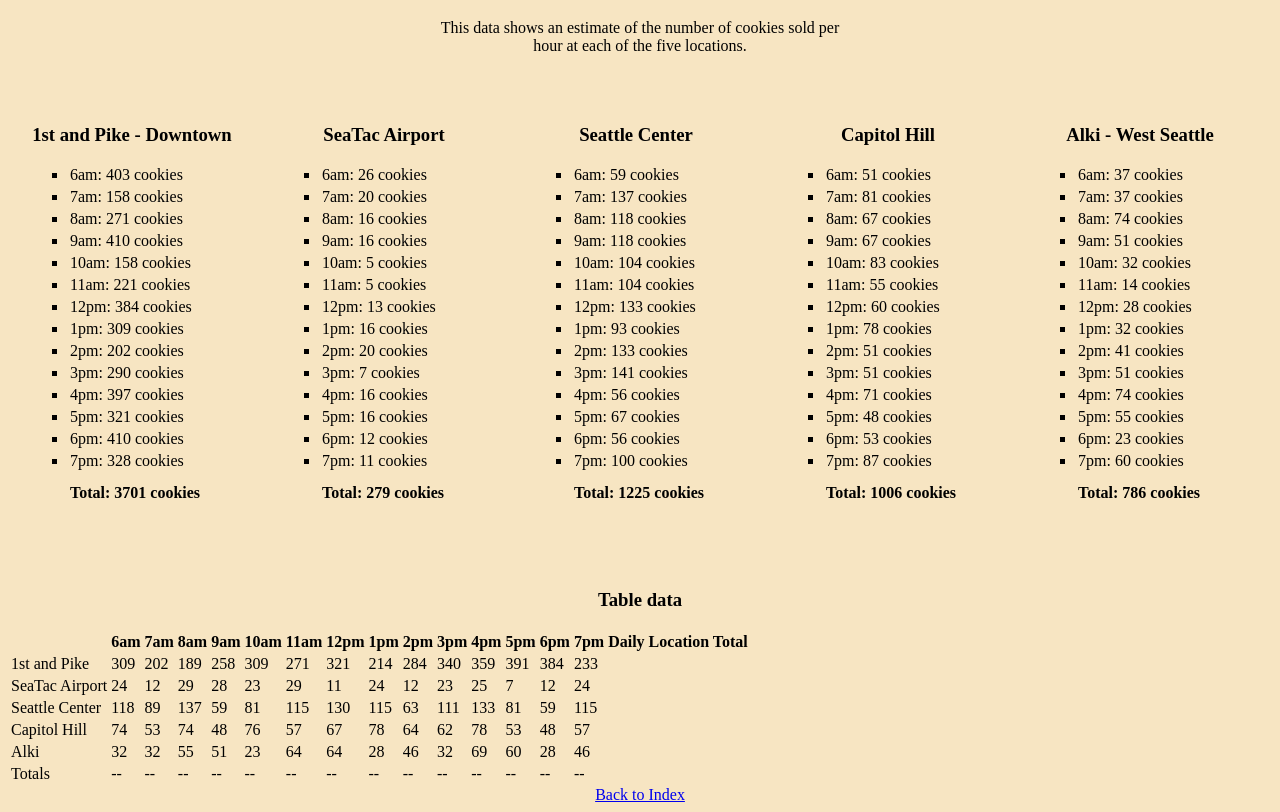
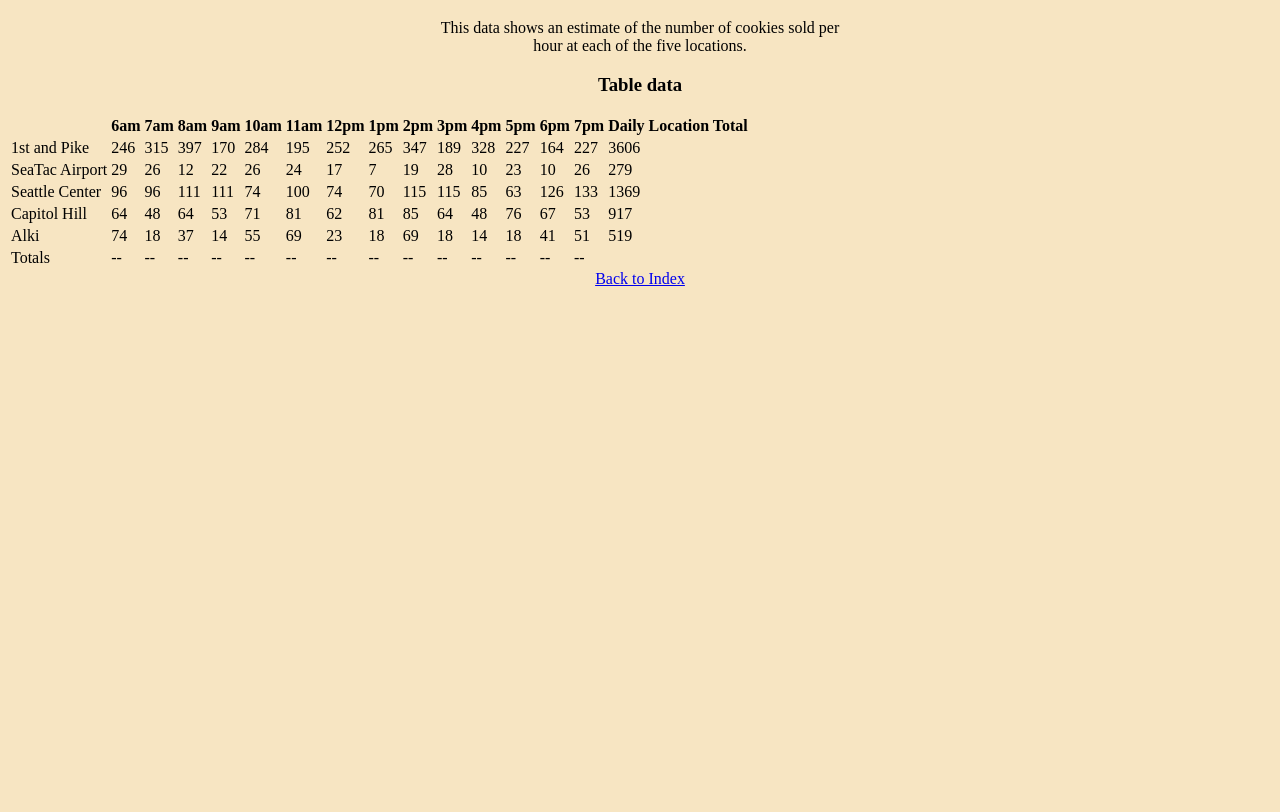
Before and after one commit to kris71990/cookie-stand, a plain HTML site: page sales.html in a window 1280 px wide. Shown: the part 61-873 px from the top of the page. After the commit the page ends 800 px from the top, so only its background shows below. Drawn offline with Linux system fonts and the light colour scheme.

Commit message:
solve issue with incorrectly calculated totals

```diff
--- a/js/sales.js
+++ b/js/sales.js
@@ -40,16 +40,17 @@
 };
 
 Store.prototype.soldCookiesPerHour = function() {
-  return this.avgCustVolume() * this.avgSalesPerCust;
+  return Math.round(this.avgCustVolume() * this.avgSalesPerCust);
 };
 
-Store.prototype.hourlyData = function() {
+Store.prototype.locationData = function() {
   var hourlyTotals = [];
   var totalCookies = 0;
-  for (var i = 0; i < hrs.length; i++) {
-    hourlyTotals.push(Math.round(this.soldCookiesPerHour()));
-    totalCookies += hourlyTotals[i];
+  for (var x = 0; x < hrs.length; x++) {
+    hourlyTotals.push(this.soldCookiesPerHour());
+    totalCookies += hourlyTotals[x];
   }
+
   return [hourlyTotals, totalCookies];
 };
 
@@ -69,6 +70,39 @@
   table.appendChild(trEl);
 }
 
+Store.prototype.render = function() {
+  var singleDataRender = this.locationData();
+  var trEl = document.createElement('tr');
+  var tdLocationEl = document.createElement('td');
+  tdLocationEl.textContent = this.mapLocation();
+  trEl.appendChild(tdLocationEl);
+
+  for (var i = 0; i < singleDataRender[0].length; i++) {
+    var tdEl = document.createElement('td');
+    tdEl.textContent = singleDataRender[0][i];
+    trEl.appendChild(tdEl);
+  }
+
+  var totalsTdEl = document.createElement('td');
+  totalsTdEl.textContent = singleDataRender[1];
+  trEl.appendChild(totalsTdEl);
+  table.appendChild(trEl);
+};
+
+// instantiate objects for each store location
+var downtown = new Store('downtown', 65, 23, 6.3);
+var seatac = new Store('seatac', 24, 3, 1.2);
+var seattleCenter = new Store('seattle-center', 38, 11, 3.7);
+var capitolHill = new Store('capitol-hill', 38, 20, 2.3);
+var alki = new Store('alki', 16, 2, 4.6);
+
+tableHeader();
+downtown.render();
+seatac.render();
+seattleCenter.render();
+capitolHill.render();
+alki.render();
+
 function tableFooter() {
   var trEl = document.createElement('tr');
   var totals = document.createElement('td');
@@ -83,75 +117,4 @@
   table.appendChild(trEl);
 }
 
-
-Store.prototype.test_render = function() {
-  var trEl = document.createElement('tr');
-  var tdLocationEl = document.createElement('td');
-  tdLocationEl.textContent = this.mapLocation();
-  trEl.appendChild(tdLocationEl);
-
-  for (var i = 0; i < this.hourlyData()[0].length; i++) {
-    var tdEl = document.createElement('td');
-    tdEl.textContent = this.hourlyData()[0][i];
-    trEl.appendChild(tdEl);
-  }
-  table.appendChild(trEl);
-};
-
-
-
-
-
-
-
-
-
-
-
-
-
-
-
-
-
-
-
-
-// method appends data in list of its own creation, to be rendered when called below
-
-Store.prototype.render = function() {
-  var ulEl = document.getElementById(this.location);
-  for (var i = 0; i < this.hourlyData()[0].length; i++) {
-    var liEl = document.createElement('li');
-    liEl.textContent = hrs[i] + ': ' + this.hourlyData()[0][i] + ' cookies';
-    ulEl.appendChild(liEl);
-  }
-
-  var totalLiEl = document.createElement('li');
-  totalLiEl.textContent = 'Total: ' + this.hourlyData()[1] + ' cookies';
-  totalLiEl.className = 'total';
-  ulEl.appendChild(totalLiEl);
-};
-
-
-// instantiate objects for each store location
-var downtown = new Store('downtown', 65, 23, 6.3);
-var seatac = new Store('seatac', 24, 3, 1.2);
-var seattleCenter = new Store('seattle-center', 38, 11, 3.7);
-var capitolHill = new Store('capitol-hill', 38, 20, 2.3);
-var alki = new Store('alki', 16, 2, 4.6);
-
-// call render function of each object to render data
-downtown.render();
-seatac.render();
-seattleCenter.render();
-capitolHill.render();
-alki.render();
-
-tableHeader();
-downtown.test_render();
-seatac.test_render();
-seattleCenter.test_render();
-capitolHill.test_render();
-alki.test_render();
 tableFooter();
```
Also changed, not shown: sales.html (+2 -2 lines).
